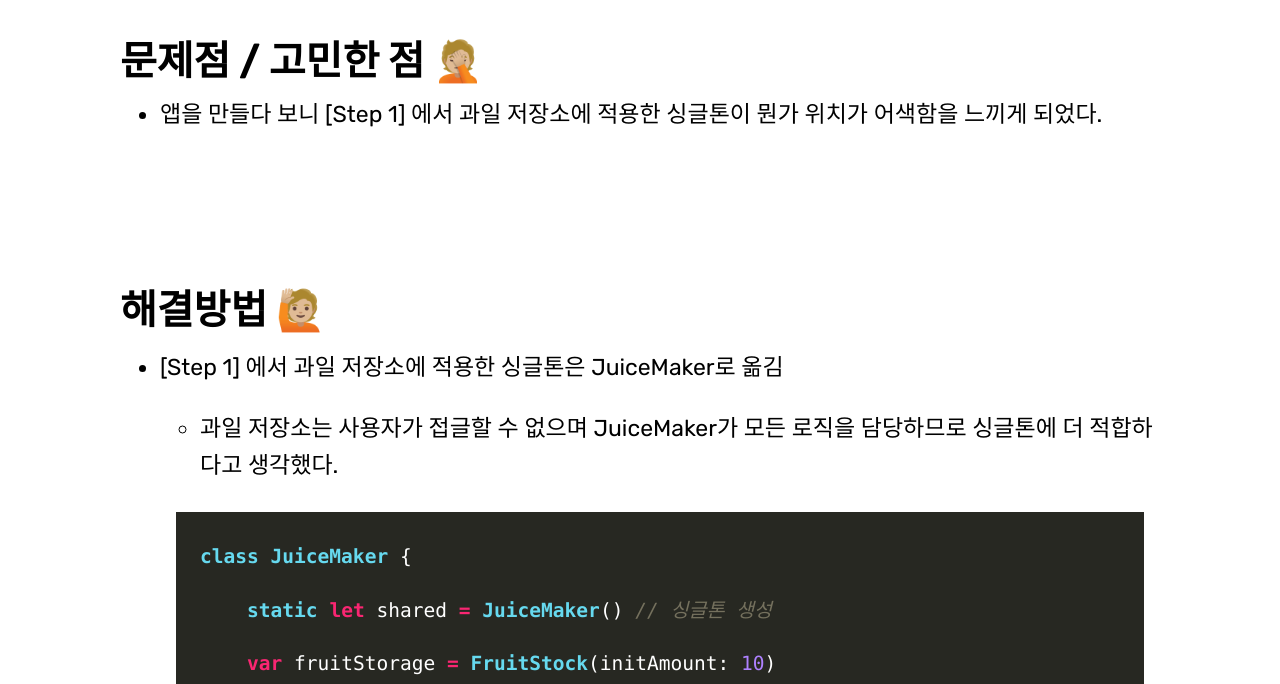
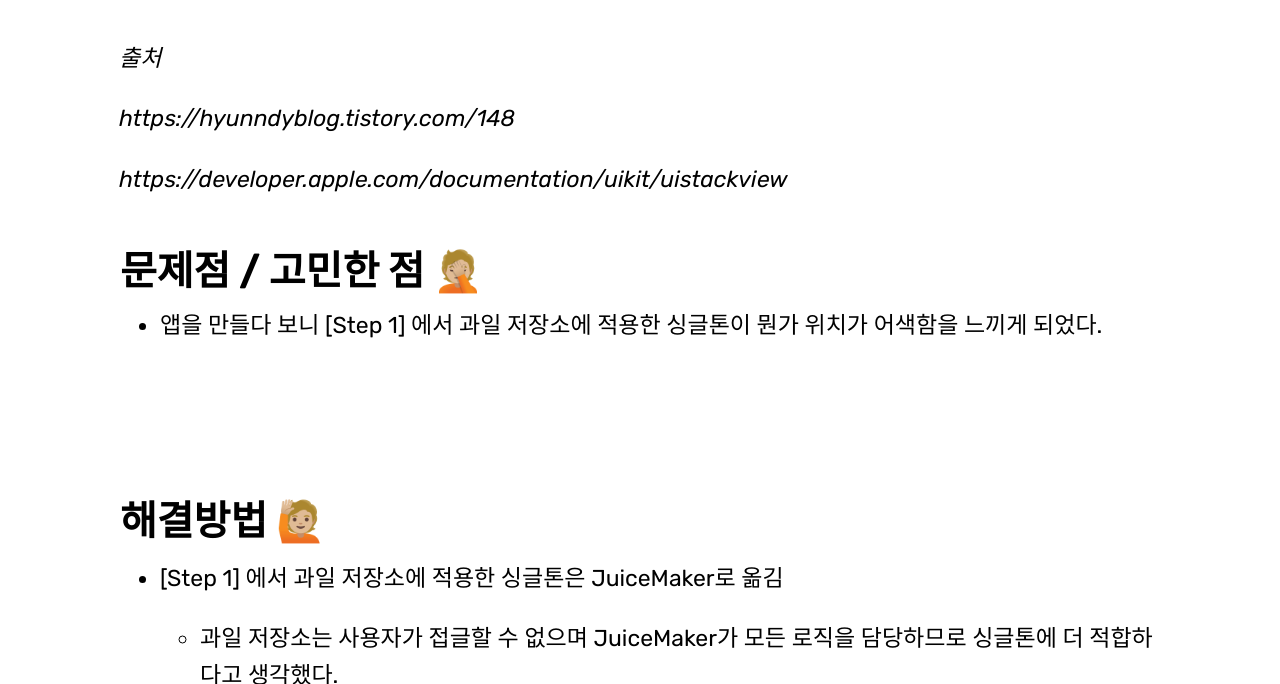
Before and after one commit to Fezravien/Fezravien.github.io, a Jekyll site: the page built from _posts/2021-03-13-Today-I-Learned16.md, in a window 1280 px wide and 900 px high, scrolled down 13687 px, cut to the strip 216-900 px from the top of the window. Built offline with Jekyll 4.4.1, drawn with Linux system fonts in a browser that asks for light colours; nearby versions of some CDN libraries; some web fonts are replaced.

Commit message:
TIL update

```diff
--- a/_posts/2021-03-13-Today-I-Learned16.md
+++ b/_posts/2021-03-13-Today-I-Learned16.md
@@ -287,6 +287,12 @@ StackView 란 Auto Layout을 이용해 열 또는 행에 View들의 묶음을
 
 
 
+> 출처
+>
+> https://hyunndyblog.tistory.com/148
+>
+> https://developer.apple.com/documentation/uikit/uistackview
+
 
 
 ### 문제점 / 고민한 점 🤦🏼
```
